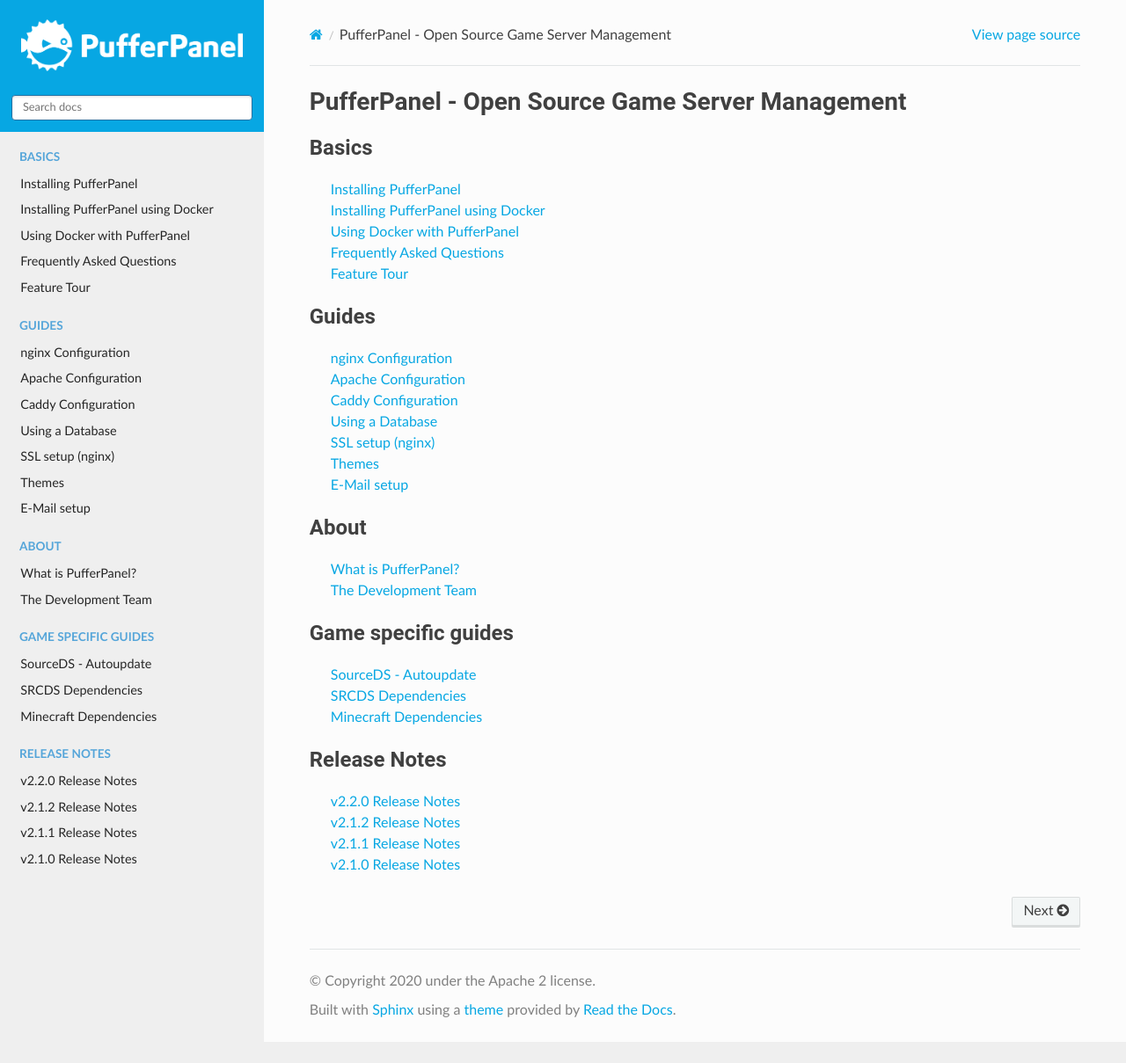
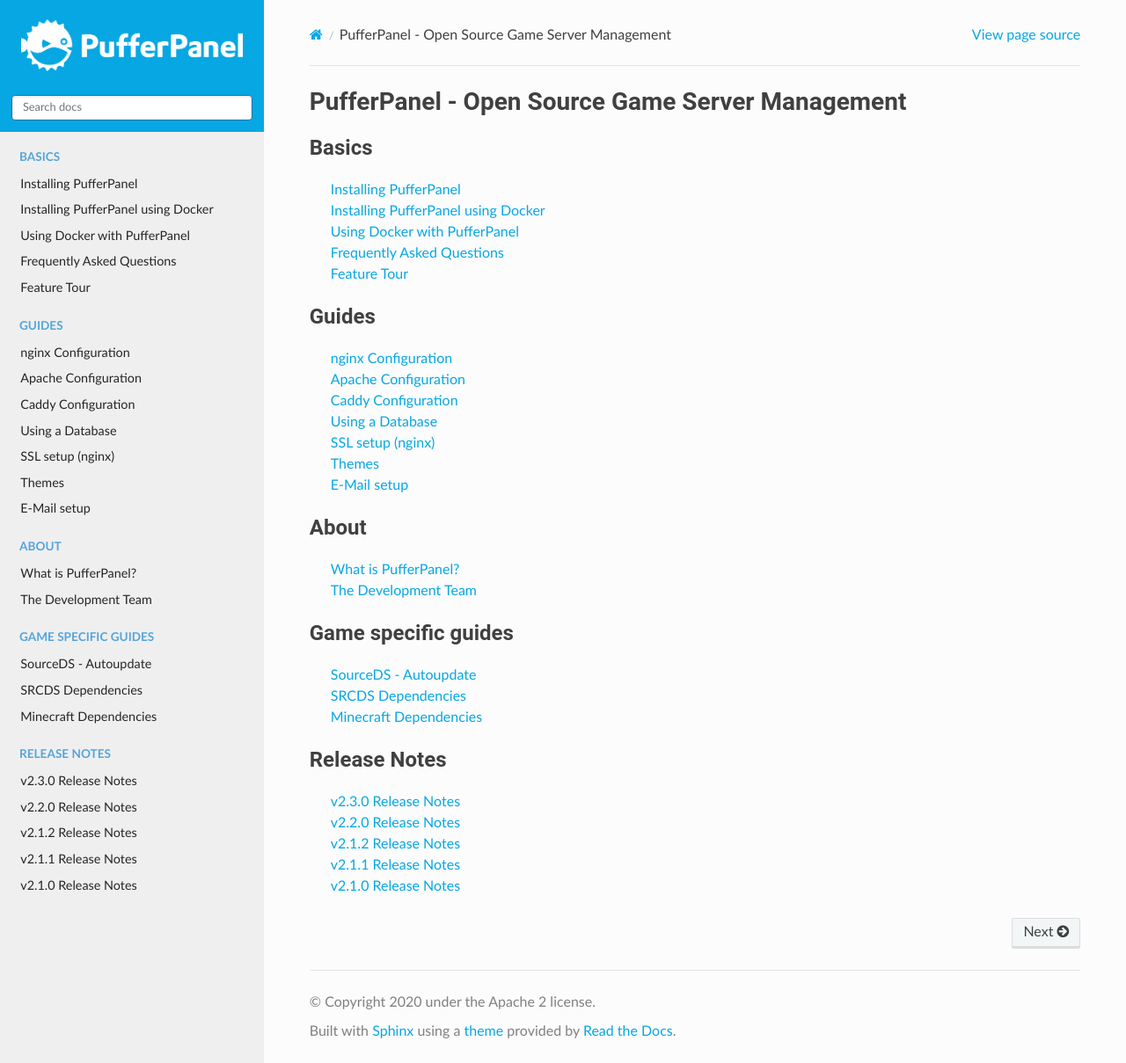
Before and after one commit to pufferpanel/documentation, a Sphinx documentation site: the page built from source/index.rst, in a window 1280 px wide and 1209 px high. Shown: the whole window at 88% size. Built offline with Sphinx 7.4.7 and the Read the Docs theme 2.0.0, drawn with Linux system fonts in a browser that asks for light colours.

Commit message:
Update index.rst

```diff
--- a/source/index.rst
+++ b/source/index.rst
@@ -42,6 +42,7 @@
    :maxdepth: 1
    :caption: Release Notes
 
+   release-notes/2.3.0
    release-notes/2.2.0
    release-notes/2.1.2
    release-notes/2.1.1
```
